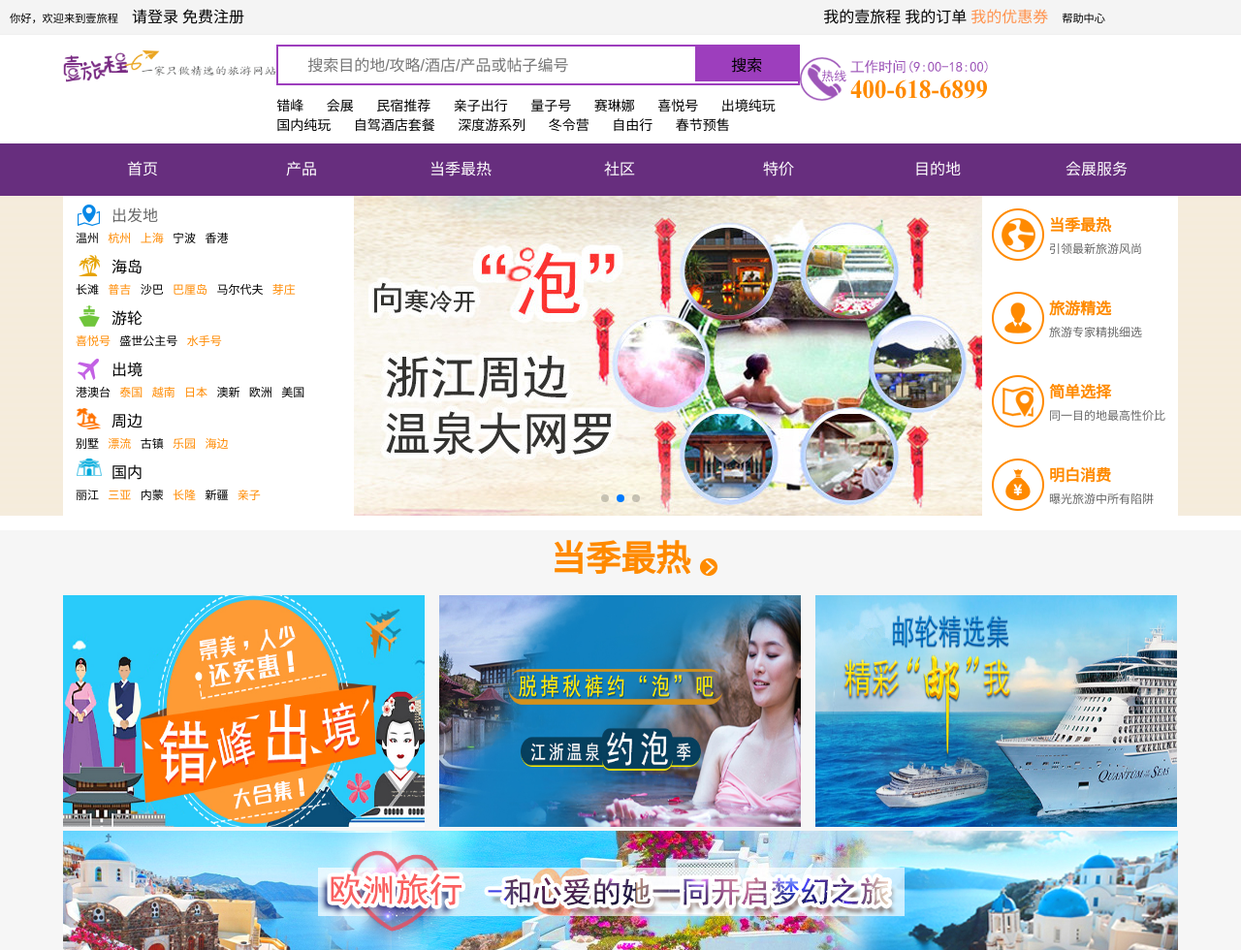
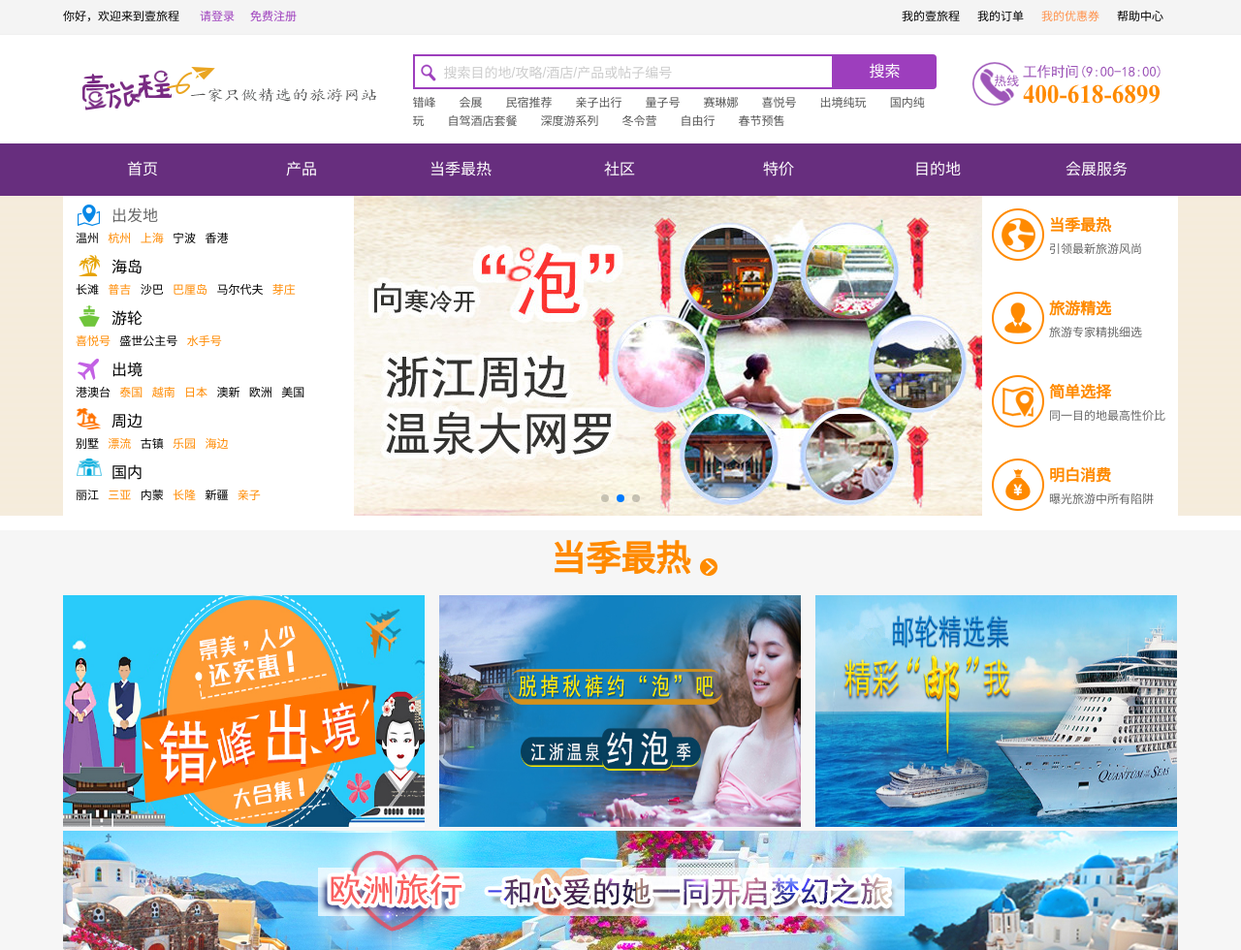
Before and after one commit to misszmy/DXM, a plain HTML site: page ylc/public/index.html in a window 1280 px wide. Shown: the top 980 px of the page at 97% size. Drawn offline with Linux system fonts and the light colour scheme; no server answers.

Commit message:
合作项目一 壹旅游

```diff
--- a/ylc/public/css/header.css
+++ b/ylc/public/css/header.css
@@ -12,52 +12,81 @@
   border-bottom: #f0f0f0 solid 1px;
   min-width: 1150px;
 }
+#app-header article div img{
+ max-width:305px;
+ margin-top:5px;
+}
 #app-header header dl{
- width:1150px;
+  width:1150px;
+  margin:0 auto;
   display: flex;
-  justify-content: space-between
+  justify-content: space-between;
 }
 #app-header header dl a:hover{color: #9d3ebd;}
-#app-header header>dl a, header>dl dt span{
-  margin:10px;
-  font-size: 0.7rem;
+#app-header header{
+  font-size: 12px;
+}
+#app-header header dl dt span{
+  margin-right: 18px;
+}
+#app-header header dl dt a{
+  margin-right: 13px;
+  color:#9d3ebd;
+}
+#app-header header dd a{
+  margin-right: 15px;
 }
 #app-header>dl dt a{color: #9d3ebd;}
 
 #app-header article{
-  width:1150px;;
+  width:1150px;
   padding: 10px 0;
   height: 92px;
   display: flex;
   justify-content: space-around;
 }
-#app-header article form input:first-child{
-  width:400px; height: 36px;
+#app-header article .form input:first-child{
+  float: left;
+  width:400px; height: 32px;
   padding-left:30px;
-  color:reb(204,204,204);
-
+  color: #ccc;
+  font-size:14px;
+  border:2px solid #9d3ebd;
+  background: url(../img/index/search.png) no-repeat 6px 8px;
 }
-#app-header article form{
+#app-header .art-1{
+  width:540px;
+}
+#app-header article .form{
+  width: 540px;
   display: inline-block;
-  border:2px solid #9d3ebd;
-
 }
-#app-header article form input:last-child{
-  width:106px;height: 36px;
-  background-color:  #9d3ebd;
+#app-header article .form div{
+  width: 106px;
+  height: 36px;
+  -webkit-border-radius: 0 4px 4px 0;
+  -moz-border-radius: 0 4px 4px 0;
+  border-radius: 0 4px 4px 0;
+  border: 0 none;
+  background-color: #9d3ebd;
+  cursor: pointer;
+  color: #fff;
+  float: left;
+  font-size: 16px;
+  text-align: center;
+  line-height:36px;
 }
-#app-headerer article>div{
+#app-header article>div{
   padding: 10px;
-}
-#app-header article div:last-child{
-  width: 540px;
-  height: 23px;
-  font-size: 14px;
-  margin-top: 10px;
 }
 #app-header article div:last-child a{
   font-size: 14px;
   padding-right: 20px;
+  color:#555;
+    font: 12px/1.5 "\5FAE\8F6F\96C5\9ED1", "Arial", "Helvetica", "sans-serif";
+}
+#app-header article div:last-child a:hover{
+  color:#9d3ebd;
 }
 
 /* 导航栏 */
--- a/ylc/public/css/index.css
+++ b/ylc/public/css/index.css
@@ -4,6 +4,9 @@ body .banner-nav{
   min-width: 1150px;
   margin:0 auto;
   z-index: 2;
+}
+body  h2 a:hover{
+  color:#ff8a00 !important;
 }
 .swiper-wrapper .add1{
   background: url(../img/index/5a1e0c450cc40.jpg) center top no-repeat;
--- a/ylc/public/header.html
+++ b/ylc/public/header.html
@@ -4,25 +4,25 @@
         <dl>
             <dt>
                 <span>你好，欢迎来到壹旅程</span>
-                <router-link to="/Login">请登录</router-link>
-                <router-link to="/Register">免费注册</router-link>
+                <a href="#">请登录</a>
+                <a href="#">免费注册</a>
             </dt>
             <dd>
-                <router-link to="/Customer">我的壹旅程</router-link>
-                <router-link to="/Customer/orders">我的订单</router-link>
-                <router-link to="/Customer/couponslist" style="color: #ff924c;" target="_blank">我的优惠券</router-link>
+                <a href="#">我的壹旅程</a>
+                <a href="#" >我的订单</a>
+                <a href="#" style="color: #ff924c;" target="_blank">我的优惠券</a>
                 <a href="#" target="_blank">帮助中心</a>
             </dd>
         </dl>
     </header>
     <!-- 第二行 搜索行 -->
     <article>
-       <div title="壹旅程"><router-link to="/Index"><img src="img/index/logo.png"></router-link></div>
-       <div>
-            <form>
+       <div title="壹旅程"><a href=""><img src="img/index/logo.png"></a></div>
+       <div  class="art-1">
+            <div class="form">
             <!-- 搜索栏 -->
-                <input type="text" placeholder="搜索目的地/攻略/酒店/产品或帖子编号"><input type="submit" value="搜索">
-            </form>
+                <input type="text" value="搜索目的地/攻略/酒店/产品或帖子编号"><div>搜索</div>
+            </div>
             <!-- 链接 -->
             <div>
                    <a href="http://www.yilvcheng.com/zhuti/cuofeng.html">错峰</a>
```
Also changed, not shown: fenzhi.html (deleted, +0 -12 lines), ylc/public/img/index/search.png (added).
